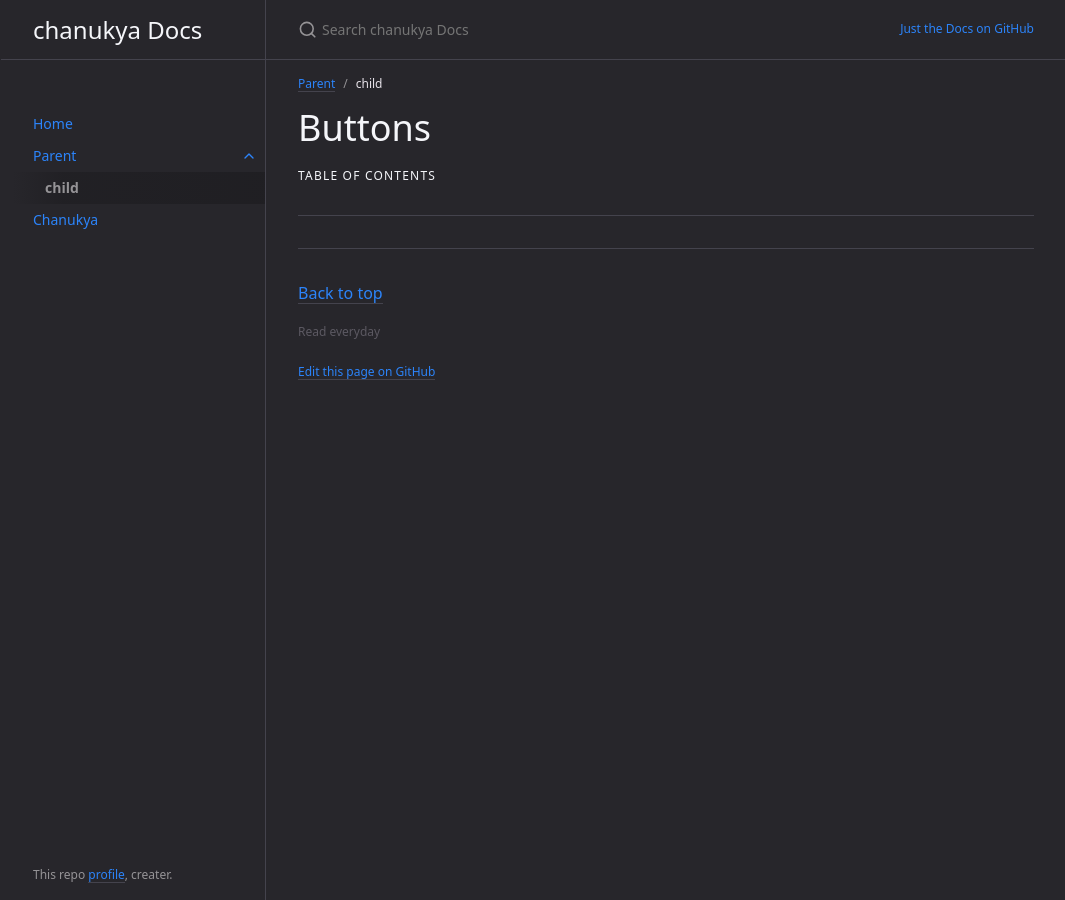
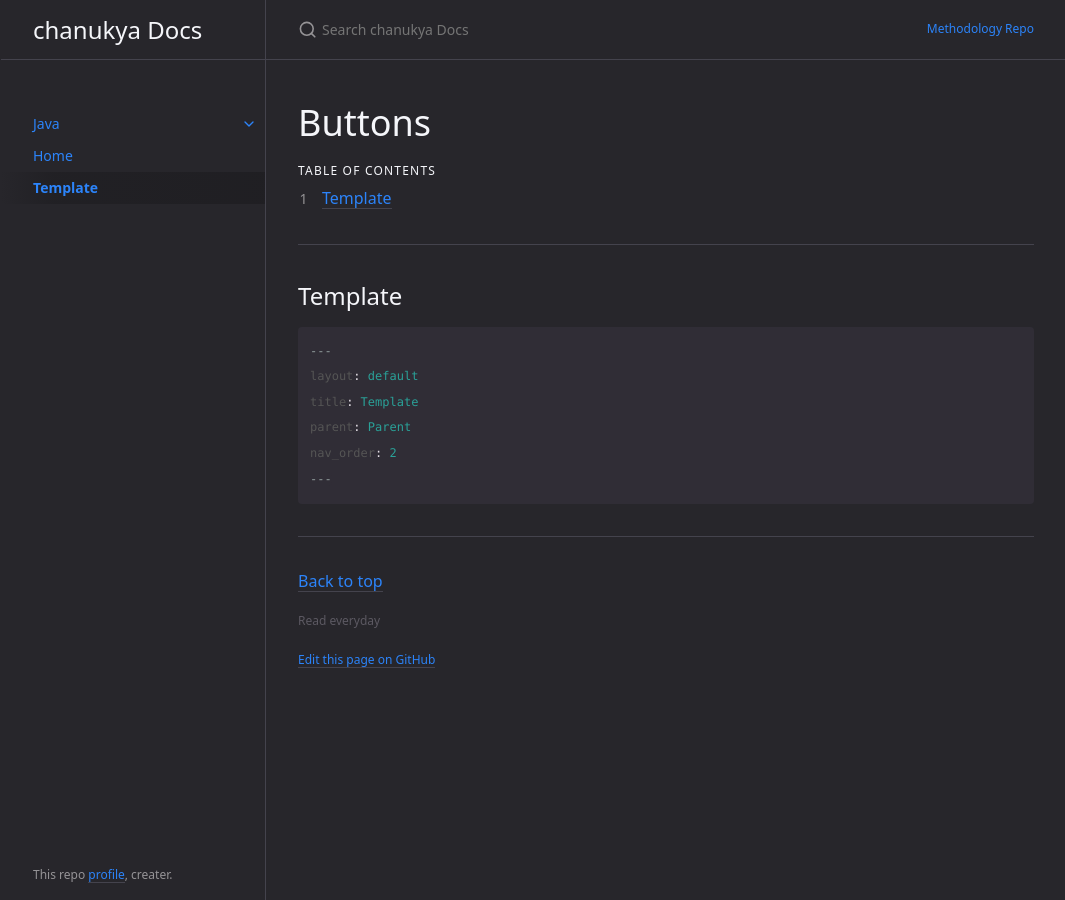
Before and after one commit to chanukyapl/Methodology, a Jekyll site: the page built from docs/Template.md, in a window 1280 px wide. Shown: the whole page, without its empty margins (106-1171 px from the left). Built offline with Jekyll 4.4.1, drawn with Linux system fonts in a browser that asks for light colours.

Commit message:
Methodology for java has been created

````diff
--- a/_config.yml
+++ b/_config.yml
@@ -15,7 +15,7 @@
 # in the templates via {{ site.myvariable }}.
 title: chanukya Docs
 description: Documentation of the topics I read
-baseurl: "/repo" # the subpath of your site, e.g. /blog
+baseurl: "/Methodology" # the subpath of your site, e.g. /blog
 url: "https://chanukyapl.github.io" # the base hostname & protocol for your site, e.g. http://example.com
 
 permalink: pretty
@@ -64,8 +64,8 @@ heading_anchors: true
 
 # Aux links for the upper right navigation
 aux_links:
-  "Just the Docs on GitHub":
-    - "//github.com/chanukyapl/repo"
+  "Methodology Repo":
+    - "//github.com/chanukyapl/Methodology"
 
 # Makes Aux links open in a new tab. Default is false
 aux_links_new_tab: false
@@ -92,7 +92,7 @@ last_edit_time_format: "%b %e %Y at %I:%M %p" # uses ruby's time format: https:/
 # Footer "Edit this page on GitHub" link text
 gh_edit_link: true # show or hide edit this page link
 gh_edit_link_text: "Edit this page on GitHub"
-gh_edit_repository: "https://github.com/chanukyapl/repo" # the github URL for your repo
+gh_edit_repository: "https://github.com/chanukyapl/Methodology" # the github URL for your repo
 gh_edit_branch: "gh-pages" # the branch that your docs is served from
 # gh_edit_source: docs # the source that your files originate from
 gh_edit_view_mode: "tree" # "tree" or "edit" if you want the user to jump into the editor immediately
--- a/docs/parent/child.md
+++ b/docs/Template.md
@@ -1,7 +1,6 @@
 ---
 layout: default
-title: child
-parent: Parent
+title: Template
 nav_order: 2
 ---
 
@@ -15,3 +14,14 @@ nav_order: 2
 {:toc}
 
 ---
+
+## Template
+
+```md
+---
+layout: default
+title: Template
+parent: Parent
+nav_order: 2
+---
+```
````
Also changed, not shown: docs/Java/Closed/Closed.md (added, +10 -0 lines), docs/Java/Java.md (added, +9 -0 lines), docs/Java/Open/Open.md (added, +8 -0 lines), docs/chanukya.md (deleted, +0 -28 lines), docs/parent/parent.md (deleted, +0 -13 lines), index.md (+4 -6 lines).
